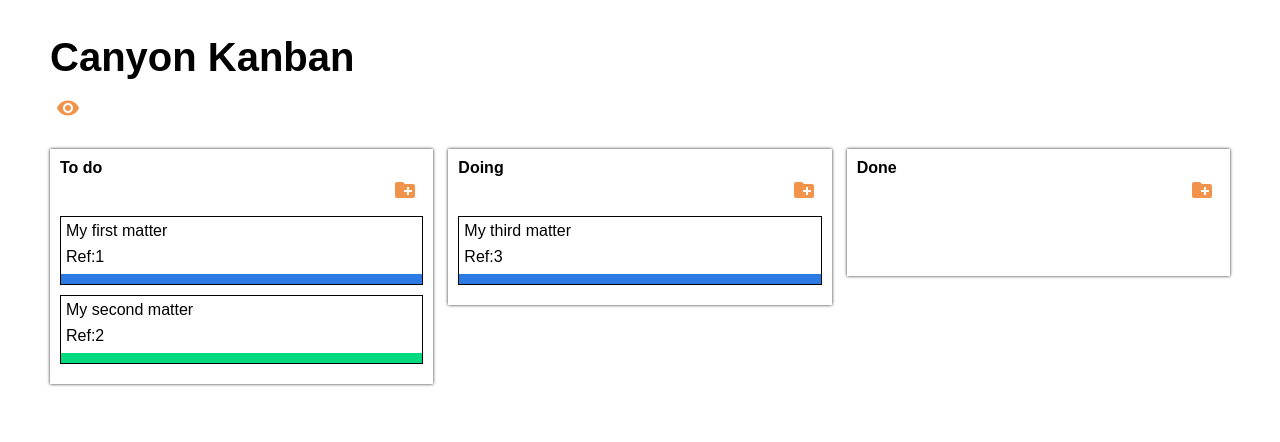
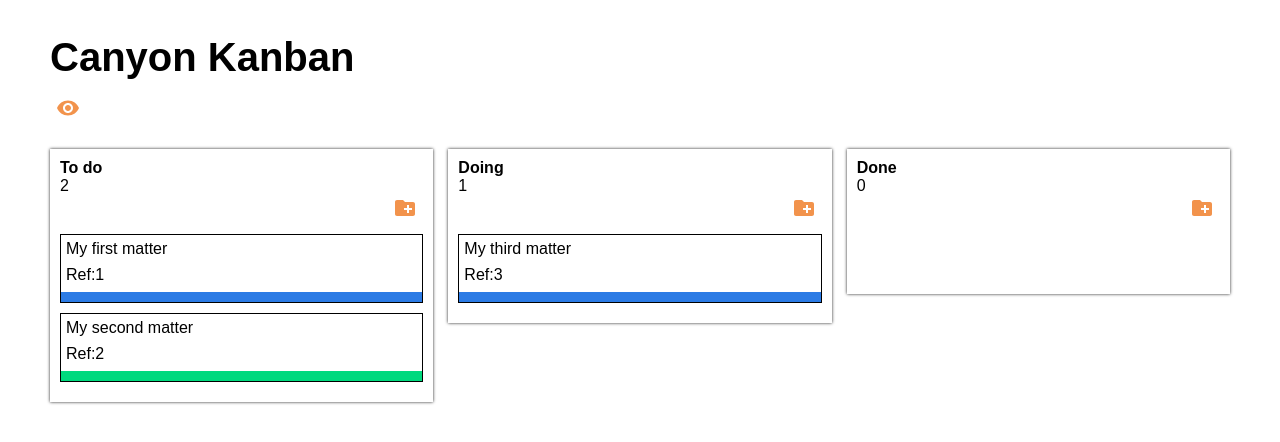
Before and after one commit to diego-tests/kanban, a Vue app: page / in a window 1280 px wide. Shown: the top 442 px of the page. Built offline with nearby package versions, Linux system fonts and the light colour scheme; a web font is replaced by a local one.

Commit message:
Add card counter on each stage Fixes #21

```diff
--- a/src/components/App/AppStages/AppStage/AppStage.vue
+++ b/src/components/App/AppStages/AppStage/AppStage.vue
@@ -1,6 +1,12 @@
 <template>
     <section class="app-stage">
         <h2>{{ stage.title }}</h2>
+        <div
+            class="counter"
+            data-testid="counter"
+        >
+            {{ draggableCards.length }}
+        </div>
         <CreateCard
             :stage-id="stage.id"
         />
```
Also changed, not shown: 1 other file (tests, documents, lock files or other folders).
